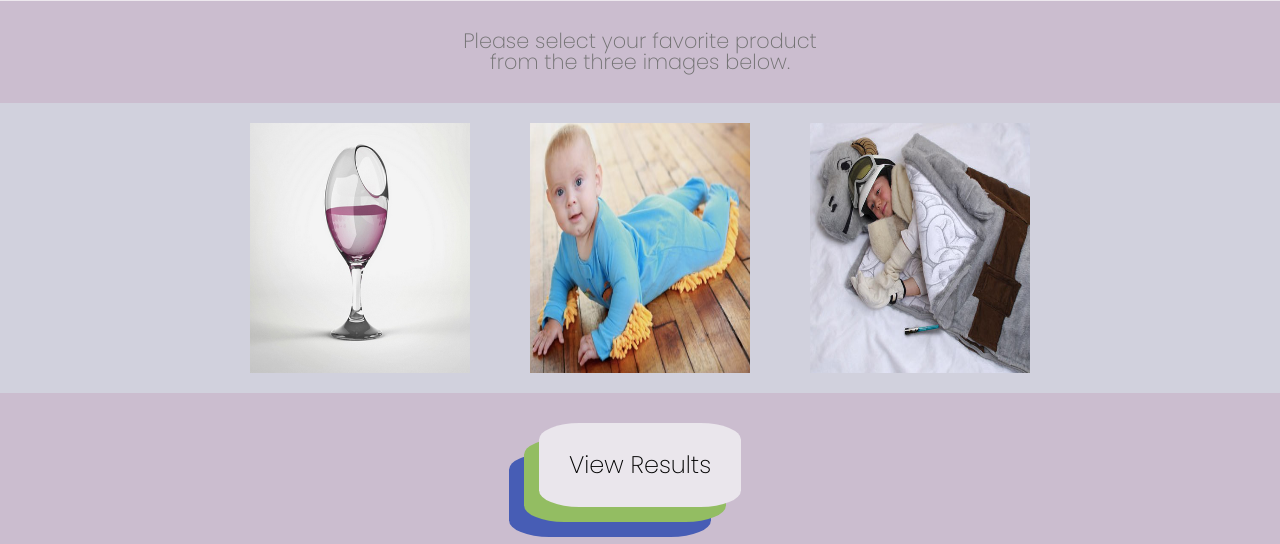
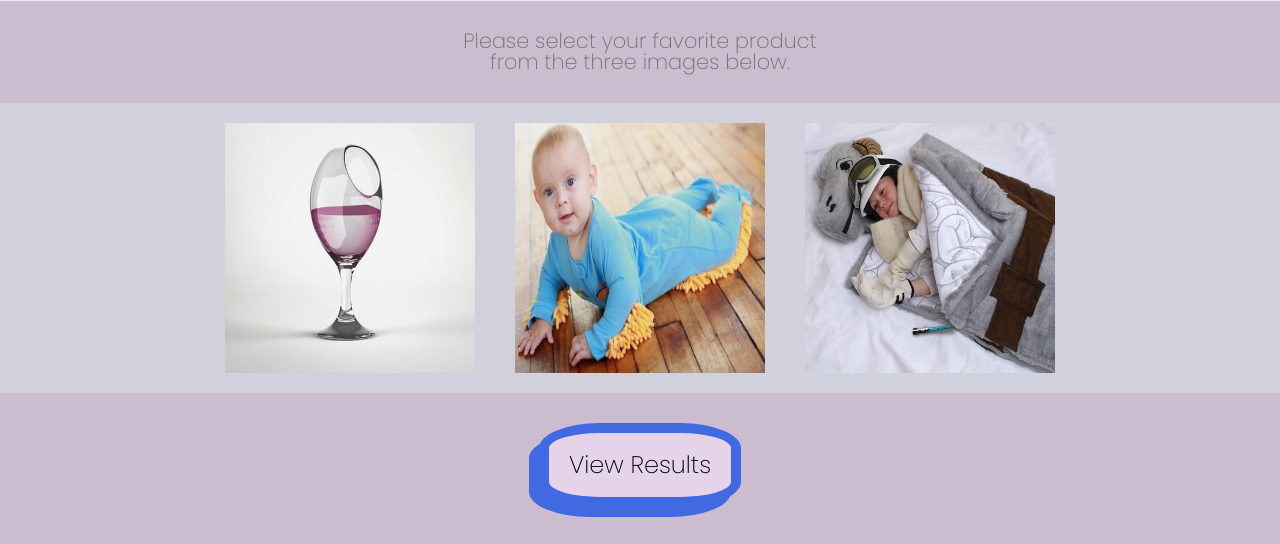
Before and after one commit to egbeale/bus-mall, a plain HTML site: page index.html in a window 1280 px wide. Shown: the part 304-848 px from the top of the page. Drawn offline with nearby package versions, Linux system fonts and the light colour scheme; a web font is replaced by a local one.

Commit message:
styled chart

```diff
--- a/css/style.css
+++ b/css/style.css
@@ -47,9 +47,9 @@ h2 {
 }
 
 section > img {
-  width: 220px;
+  width: 250px;
   height: 250px;
-  margin: 0 30px;
+  margin: 0 20px;
   /* box-shadow: -20px 20px rgb(140, 191, 233),
           20px -20px rgb(206, 89, 53); */
 }
@@ -57,23 +57,20 @@ section > img {
 div {
   width: max-content;
   margin: auto;
-  padding: 30px;
-  background-color: #eae6ec;
-  box-shadow: -15px 15px rgb(147, 189, 98),
-  -30px 30px rgb(71, 93, 181);
-  border-radius: 20%;
-  margin-bottom: 40px;
+  padding: 20px;
+  background-color: rgb(228, 211, 233);
+  border: 10px solid royalblue;
+  box-shadow: -10px 10px royalblue;
+  border-radius: 30%;
+  margin-bottom: 60px;
   font-size: 1.5em;
 }
 
 footer {
   height: 100px;
 }
-
-/* :nth-child(3) {
+/*
+:nth-child(3) {
   grid-template-columns: 1fr 1fr 1fr;
   grid-auto-rows: minmax(200px, auto);
-}
-#my-chart {
-  width: max-content;
 } */
--- a/js/app.js
+++ b/js/app.js
@@ -113,20 +113,20 @@ function handleShowResults(){
           label: '# of Votes',
           data: productVotes,
           backgroundColor: [
-            'blue'
+            'olive'
           ],
           borderColor: [
-            'blue'
+            'olive'
           ],
           borderWidth: 1
         },
         { label:'# of Views',
           data: productViews,
           backgroundColor: [
-            'green'
+            'royalblue'
           ],
           borderColor: [
-            'green'
+            'royalblue'
           ],
           borderWidth: 1
         }]
```
